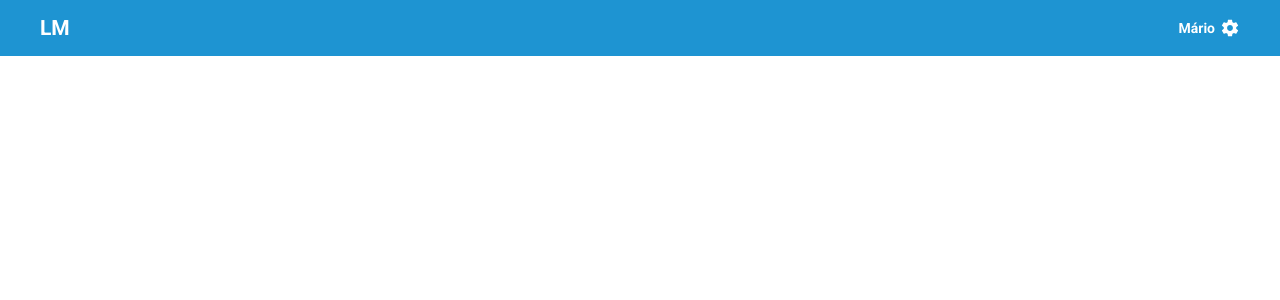
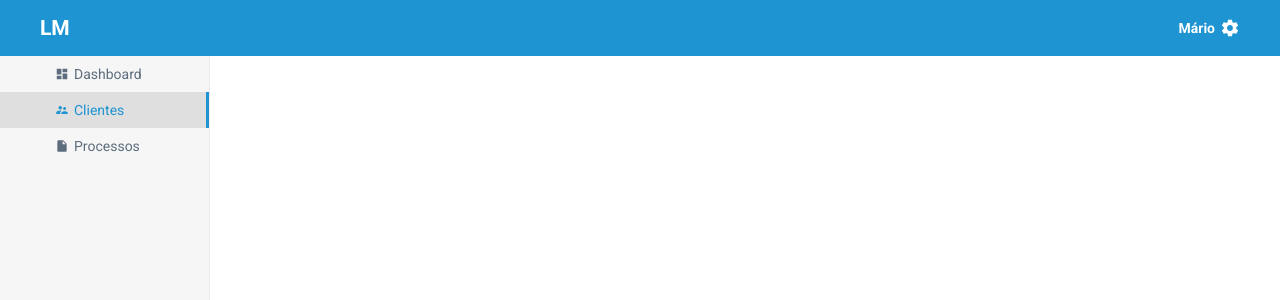
Before and after one commit to MarioCesarJr/lawyer-management, a React (Create React App) app in the folder web-client/: page /customers in a window 1280 px wide. Shown: the top 300 px of the page. Built offline with nearby package versions, Linux system fonts and the light colour scheme; the HTML template or start-up script is replaced by a standard one.

Commit message:
sidebar component

```diff
--- a/web-client/src/App.js
+++ b/web-client/src/App.js
@@ -7,12 +7,14 @@ import history from './services/history';
 import GlobalStyle from './styles/global';
 
 import Header from '~/components/Header';
+import Sidebar from '~/components/Sidebar';
 
 function App() {
     return (
         <Router history={history}>
             <GlobalStyle />
             <Header />
+            <Sidebar />
             <Routes />
         </Router>
     );
--- a/web-client/src/components/Header/styles.js
+++ b/web-client/src/components/Header/styles.js
@@ -1,8 +1,13 @@
 import styled from 'styled-components';
 
 export const Container = styled.div`
+    position: fixed;
     background-color: #1e94d2;
     padding: 0 30px;
+
+    top: 0;
+    right: 0;
+    left: 0;
 `;
 
 export const Content = styled.div`
--- /dev/null
+++ b/web-client/src/components/Sidebar/index.js
@@ -0,0 +1,42 @@
+import React from 'react';
+import { NavLink } from 'react-router-dom';
+
+import { Container } from './styles';
+import {
+    MdDashboard,
+    MdSupervisorAccount,
+    MdInsertDriveFile,
+} from 'react-icons/md';
+
+export default function Sidebar() {
+    return (
+        <Container>
+            <nav>
+                <ul>
+                    <li>
+                        <NavLink to="/dashboard" activeClassName="is-selected">
+                            <MdDashboard />
+                            Dashboard
+                        </NavLink>
+                    </li>
+                </ul>
+                <ul>
+                    <li>
+                        <NavLink to="/customers" activeClassName="is-selected">
+                            <MdSupervisorAccount />
+                            Clientes
+                        </NavLink>
+                    </li>
+                </ul>
+                <ul>
+                    <li>
+                        <NavLink to="/lawsuits" activeClassName="is-selected">
+                            <MdInsertDriveFile />
+                            Processos
+                        </NavLink>
+                    </li>
+                </ul>
+            </nav>
+        </Container>
+    );
+}
--- /dev/null
+++ b/web-client/src/components/Sidebar/styles.js
@@ -0,0 +1,50 @@
+import styled from 'styled-components';
+
+export const Container = styled.aside`
+    position: fixed;
+    background-color: #f6f6f6;
+    width: 210px;
+    border-right: 1px solid #eaeaea;
+
+    top: 56px;
+    bottom: 0;
+    left: 0;
+
+    overflow-y: auto;
+    z-index: 9998;
+
+    nav {
+        ul {
+            li {
+                a {
+                    display: flex !important;
+                    align-items: center !important;
+
+                    text-decoration: none;
+                    display: block;
+                    padding: 10px 15px;
+                    color: #5d6d7e;
+
+                    cursor: pointer;
+                }
+
+                svg {
+                    margin-left: 40px;
+                    margin-right: 5px;
+                }
+            }
+
+            &:hover,
+            :focus li {
+                background-color: #dfdfdf;
+            }
+        }
+    }
+
+    .is-selected {
+        border-right: 3px solid #1e94d2;
+        background-color: #dfdfdf;
+        color: #1e94d2;
+        width: 100%;
+    }
+`;
--- /dev/null
+++ b/web-client/src/pages/Customers/index.js
@@ -0,0 +1,7 @@
+import React from 'react';
+
+// import { Container } from './styles';
+
+export default function Customers() {
+    return <div>Clientes</div>;
+}
--- /dev/null
+++ b/web-client/src/pages/Lawsuits/index.js
@@ -0,0 +1,7 @@
+import React from 'react';
+
+// import { Container } from './styles';
+
+export default function Lawsuits() {
+    return <div>Processos</div>;
+}
--- a/web-client/src/routes/index.js
+++ b/web-client/src/routes/index.js
@@ -2,11 +2,15 @@ import React from 'react';
 import { Switch, Route } from 'react-router-dom';
 
 import Dashboard from '~/pages/Dashboard';
+import Customers from '~/pages/Customers';
+import Lawsuits from '~/pages/Lawsuits';
 
 export default function Routes() {
     return (
         <Switch>
             <Route path="/dashboard" component={Dashboard} />
+            <Route path="/customers" component={Customers} />
+            <Route path="/lawsuits" component={Lawsuits} />
         </Switch>
     );
 }
```
